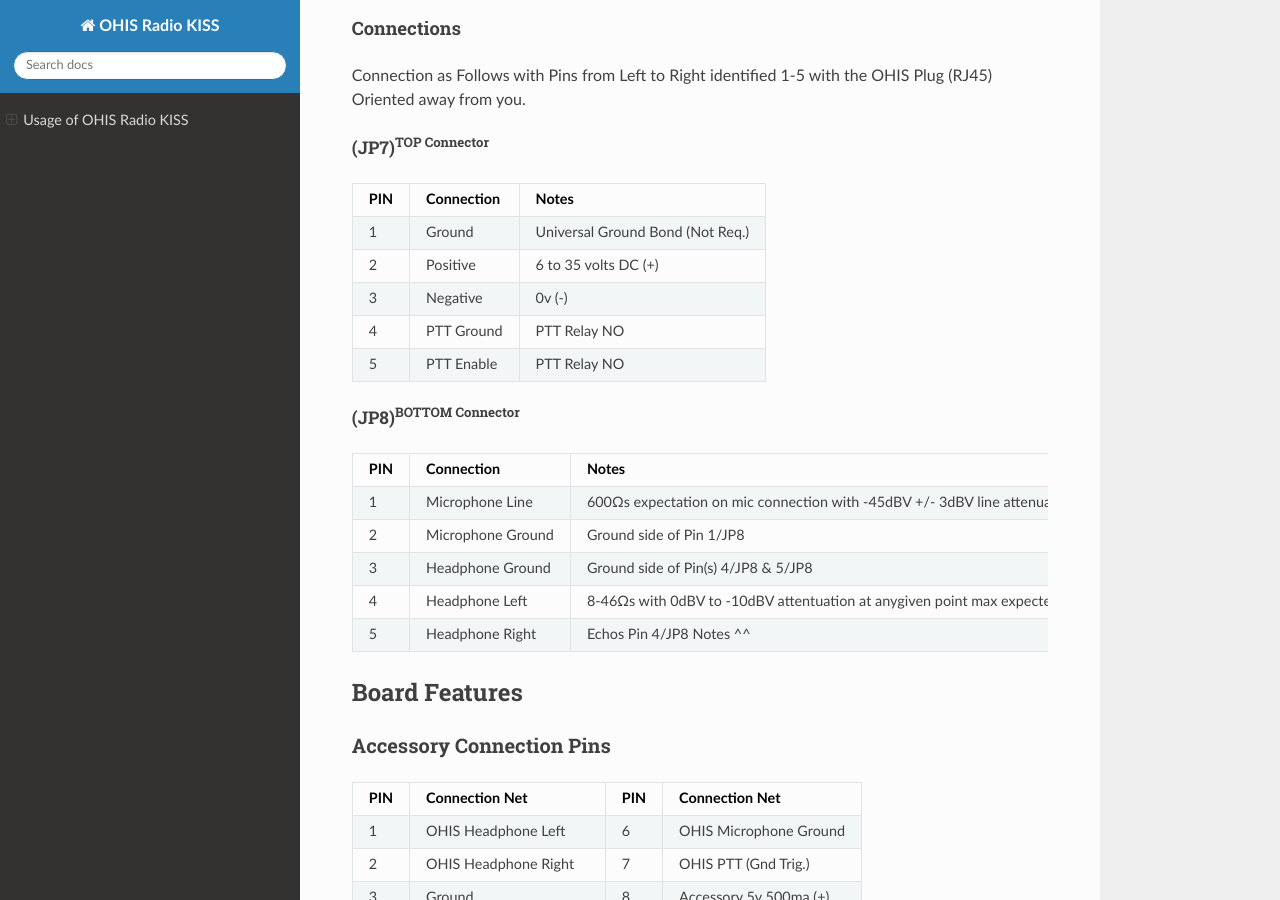
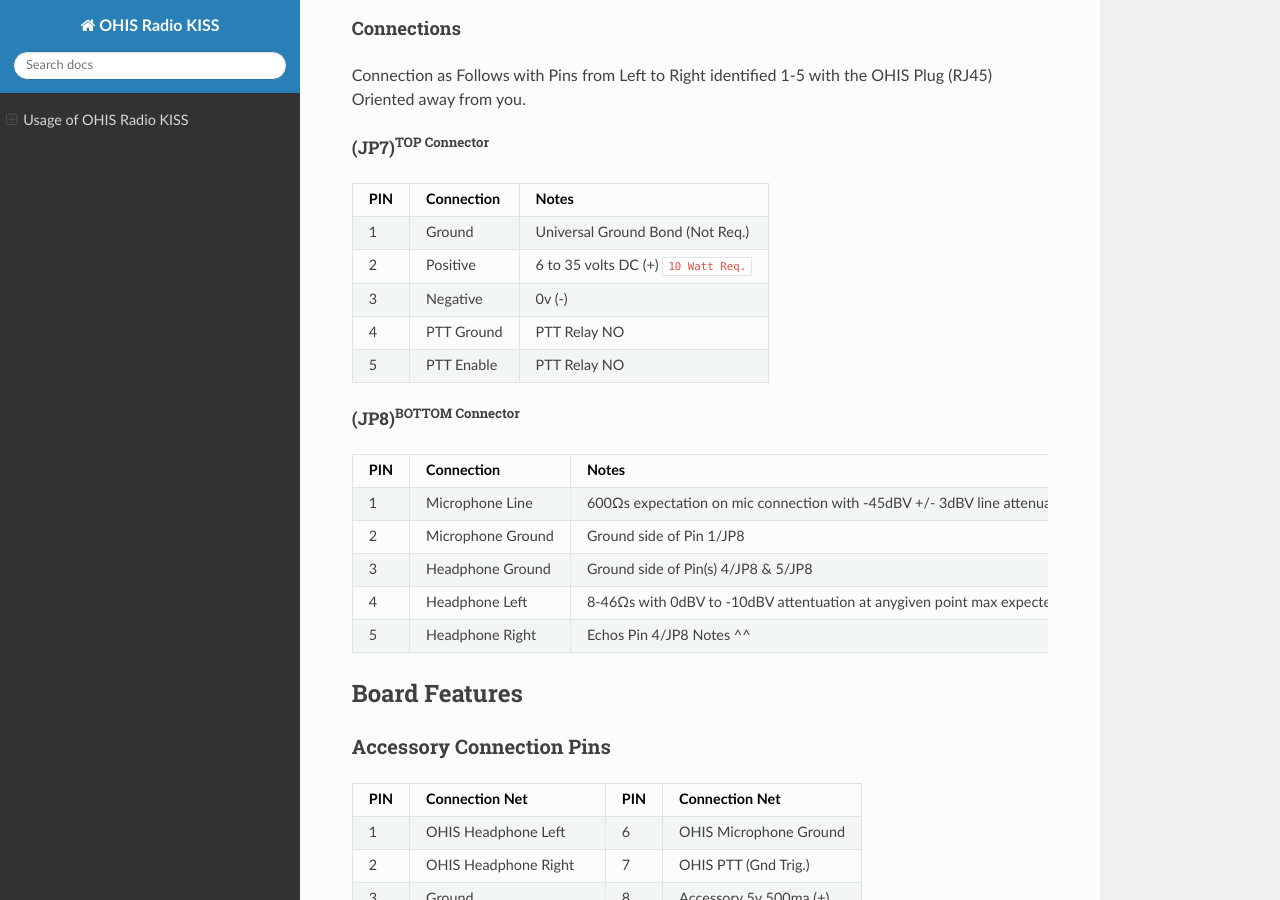
Before and after one commit to un-creatrix/OHIS-Radio_KISS, a Sphinx documentation site: the page built from docs/source/index.rst, in a window 1280 px wide and 900 px high, scrolled down 564 px. Built offline with Sphinx 7.4.7 and the Read the Docs theme 3.1.0, drawn with Linux system fonts in a browser that asks for light colours.

Commit message:
Update index.rst

```diff
--- a/docs/source/index.rst
+++ b/docs/source/index.rst
@@ -28,19 +28,19 @@ Connection as Follows with Pins from Left to Right identified 1-5 with the OHIS
 
 (JP7)\ :sup:`TOP Connector`
 ###########################
-+---+------------+----------------------------------+
-|PIN| Connection | Notes                            |
-+===+============+==================================+
-| 1 | Ground     | Universal Ground Bond (Not Req.) |
-+---+------------+----------------------------------+
-| 2 | Positive   | 6 to 35 volts DC (+)             |
-+---+------------+----------------------------------+
-| 3 | Negative   | 0v (-)                           |
-+---+------------+----------------------------------+
-| 4 | PTT Ground | PTT Relay NO                     |
-+---+------------+----------------------------------+
-| 5 | PTT Enable | PTT Relay NO                     |
-+---+------------+----------------------------------+
++---+------------+---------------------------------------+
+|PIN| Connection | Notes                                 |
++===+============+=======================================+
+| 1 | Ground     | Universal Ground Bond (Not Req.)      |
++---+------------+---------------------------------------+
+| 2 | Positive   | 6 to 35 volts DC (+) ``10 Watt Req.`` |
++---+------------+---------------------------------------+
+| 3 | Negative   | 0v (-)                                |
++---+------------+---------------------------------------+
+| 4 | PTT Ground | PTT Relay NO                          |
++---+------------+---------------------------------------+
+| 5 | PTT Enable | PTT Relay NO                          |
++---+------------+---------------------------------------+
 
 (JP8)\ :sup:`BOTTOM Connector`
 ##############################
```
